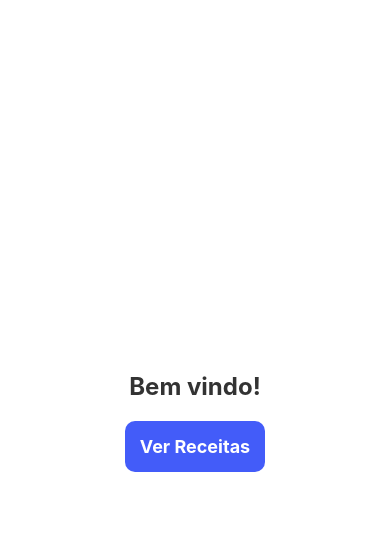
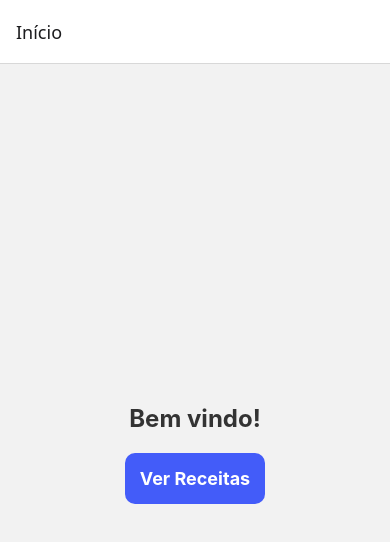
Before and after one commit to vicentematheus15/app-receitas, a React Native app: screen / in a window 390 px wide. Shown: the top 542 px of the page. Built offline with nearby package versions, Linux system fonts and the light colour scheme.

Commit message:
Refactor navigation implementation to use createNativeStackNavigator and NavigationContainer

```diff
--- a/App.js
+++ b/App.js
@@ -4,41 +4,19 @@
 
 const Stack = createNativeStackNavigator();
 
-import { useState } from 'react';
 import Home from './telas/Home';
 import Receitas from './telas/Receitas';
 
 export default function App() {
-  // Estado que guarda a tela atual (padrão: 'Home')
-  const [navegacao, setNavegacao] = useState('Home')
 
-  // Função para trocar de tela
-  const navegar = (tela) => {
-    setNavegacao(tela) // Altera o estado para a tela recebida como parâmetro
-  }
-
-  // Função que escolhe qual componente (tela) será exibido
-  const renderizacao = () => {
-    switch(navegacao) {
-      case 'Home':
-        // Renderiza a tela Home e passa a função navegar como prop
-        return <Home navegar={navegar}></Home>
-
-      case 'Receitas':
-        // Renderiza a tela Receitas e também passa a função navegar
-        return <Receitas navegar={navegar}></Receitas>
-
-      default:
-         // Caso a tela não seja conhecida, exibe uma mensagem de erro
-        return <Text>Erro 404</Text>
-    }
-  }
 
   // Retorno do componente principal
   return (
-    <View style={styles.container}>
-    {renderizacao()}
-    </View>
+    <NavigationContainer>
+      <Stack.Navigator initialRouteName='Home'>
+        <Stack.Screen name="Home" component={Home} options={{title: 'Início'}}></Stack.Screen>
+      </Stack.Navigator>
+    </NavigationContainer>
   );
 }
 
```
